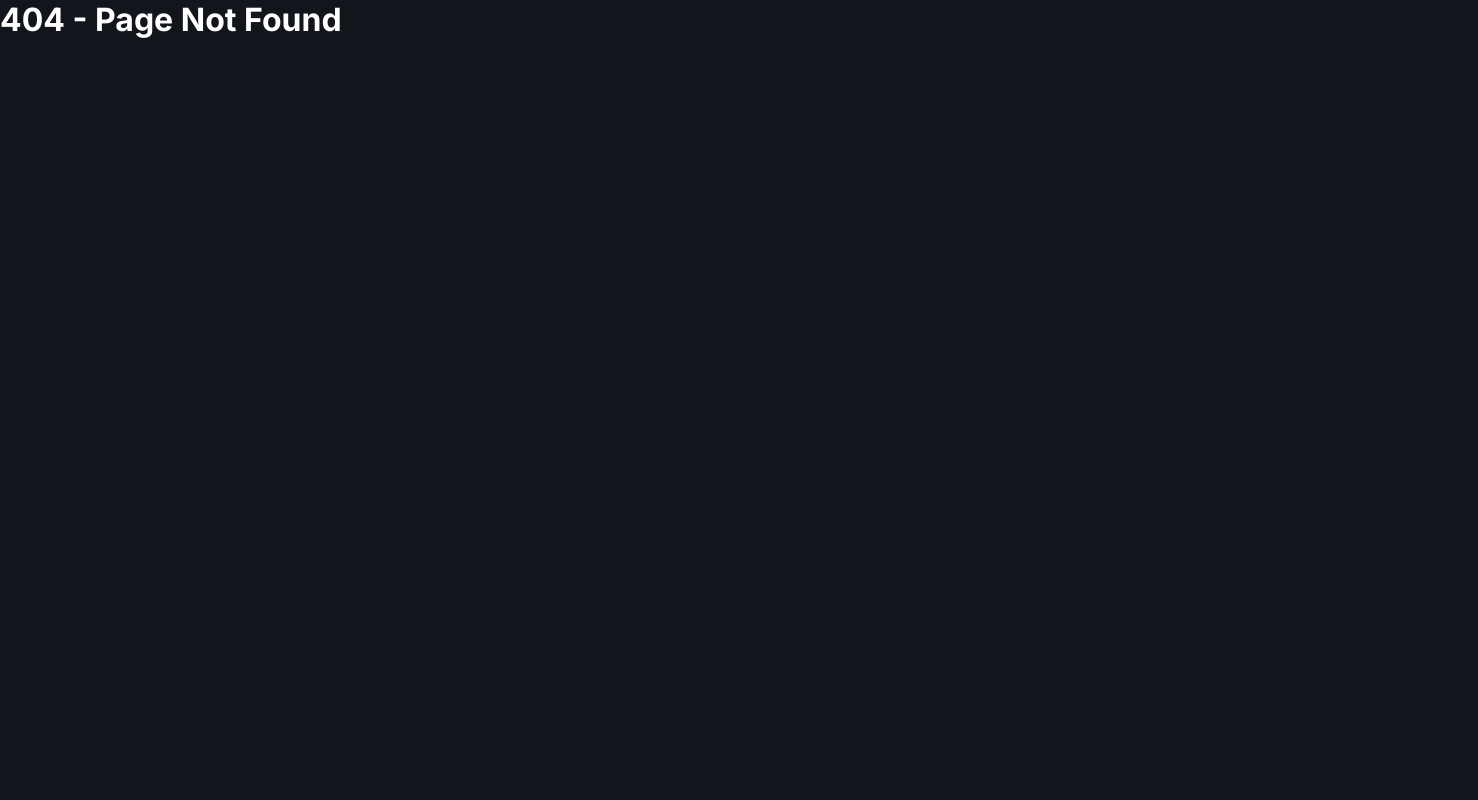
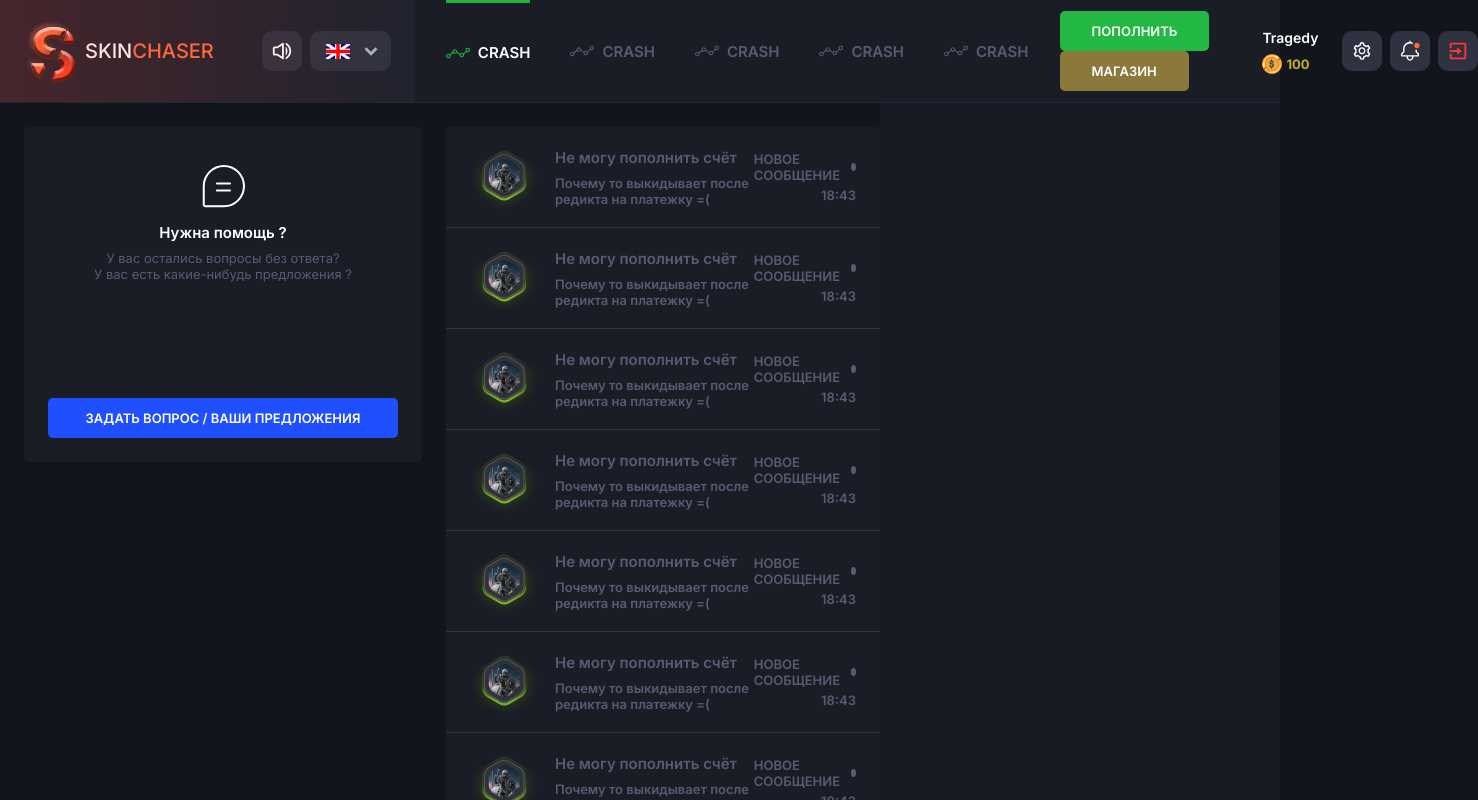
Before and after one commit to alien-devs/skinchaser, a Next.js app: page /support in a window 1280 px wide. Before the commit this address had no page. Shown: the whole page, 1478 px wide, since content can reach past the window. Built offline with nearby package versions, Linux system fonts and the light colour scheme.

Commit message:
support page

```diff
--- a/pages/faq/index.js
+++ b/pages/faq/index.js
@@ -1,4 +1,3 @@
-import React from "react"
 import MainLayout from "../../components/MainLayout"
 
 const Faq = () => {
--- a/pages/history/index.js
+++ b/pages/history/index.js
@@ -1,4 +1,3 @@
-import React from "react"
 import MainLayout from "../../components/MainLayout"
 
 const History = () => {
--- a/pages/profile/index.js
+++ b/pages/profile/index.js
@@ -1,4 +1,3 @@
-import React from "react";
 import MainLayout from "../../components/MainLayout";
 
 const Profile = () => {
--- /dev/null
+++ b/pages/support/index.js
@@ -0,0 +1,93 @@
+import MainLayout from "../../components/MainLayout";
+
+const Support = () => {
+	const supportItems = [
+		{
+			title: "Не могу пополнить счёт",
+			text: "Почему то выкидывает после редикта на платежку =(",
+			imgUrl: "/img/support/logo.png",
+		},
+		{
+			title: "Не могу пополнить счёт",
+			text: "Почему то выкидывает после редикта на платежку =(",
+			imgUrl: "/img/support/logo.png",
+		},
+		{
+			title: "Не могу пополнить счёт",
+			text: "Почему то выкидывает после редикта на платежку =(",
+			imgUrl: "/img/support/logo.png",
+		},
+		{
+			title: "Не могу пополнить счёт",
+			text: "Почему то выкидывает после редикта на платежку =(",
+			imgUrl: "/img/support/logo.png",
+		},
+		{
+			title: "Не могу пополнить счёт",
+			text: "Почему то выкидывает после редикта на платежку =(",
+			imgUrl: "/img/support/logo.png",
+		},
+		{
+			title: "Не могу пополнить счёт",
+			text: "Почему то выкидывает после редикта на платежку =(",
+			imgUrl: "/img/support/logo.png",
+		},
+		{
+			title: "Не могу пополнить счёт",
+			text: "Почему то выкидывает после редикта на платежку =(",
+			imgUrl: "/img/support/logo.png",
+		},
+		{
+			title: "Не могу пополнить счёт",
+			text: "Почему то выкидывает после редикта на платежку =(",
+			imgUrl: "/img/support/logo.png",
+		},
+	];
+
+	return (
+		<MainLayout>
+			<div className="support_page">
+				<div className="support_left">
+					<img src="/img/support/support_message.svg" alt="" />
+					<h2 className="support_left_title">Нужна помощь ?</h2>
+					<p className="support_left_text">
+						У вас остались вопросы без ответа?
+						<br /> У вас есть какие-нибудь предложения ?
+					</p>
+					{<div></div>}
+					<button className="support_left_btn">
+						ЗАДАТЬ ВОПРОС / ВАШИ ПРЕДЛОЖЕНИЯ
+					</button>
+				</div>
+				<div className="support_right">
+					{supportItems.map((item, key) => (
+						<div>
+							<div className="support_card">
+								<div className="support_card_left">
+									<img src={item.imgUrl} alt="" />
+									<div className="support_card_column">
+										<h2 className="support_card_theme">
+											{item.title}
+										</h2>
+										<h2 className="support_card_text">
+											{item.text}
+										</h2>
+									</div>
+								</div>
+								<div className="support_card_column">
+									<h2 className="support_card_state">
+										Новое сообщение <div></div>
+									</h2>
+									<h2 className="support_card_time">18:43</h2>
+								</div>
+							</div>
+                            <div className="support_line"></div>
+						</div>
+					))}
+				</div>
+			</div>
+		</MainLayout>
+	);
+};
+
+export default Support;
--- a/styles/main.scss
+++ b/styles/main.scss
@@ -1,6 +1,7 @@
 @import "history.scss";
 @import "faq.scss";
 @import "profile.scss";
+@import "support.scss";
 
 * {
     margin: 0;
--- /dev/null
+++ b/styles/support.scss
@@ -0,0 +1,114 @@
+.support_page {
+	display: grid;
+	grid-template-columns: 398px auto;
+	grid-column-gap: 24px;
+}
+
+.support_left {
+	padding: 32px 24px 24px 24px;
+	height: 335px;
+	background: #1a1d26;
+	border-radius: 5px;
+	display: flex;
+	flex-direction: column;
+	align-items: center;
+	text-align: center;
+}
+.support_left img {
+	margin-bottom: 8px;
+}
+.support_left_title {
+	font-size: 15px;
+	font-weight: 600;
+	margin-bottom: 8px;
+}
+.support_left_text {
+	font-size: 13px;
+	color: #575c74;
+	line-height: 16px;
+}
+
+.support_left_btn {
+	margin-top: auto;
+	width: 100%;
+	background: #204ffe;
+	border: none;
+	border-radius: 5px;
+	color: #fff;
+	font-size: 13px;
+	font-weight: 600;
+	padding: 12px 0;
+	cursor: pointer;
+}
+
+.support_card {
+	display: flex;
+	justify-content: space-between;
+	align-items: center;
+	padding: 0 24px;
+	height: 100px;
+}
+.support_card:first-child {
+	border-top-right-radius: 5px;
+	border-top-left-radius: 5px;
+}
+.support_right {
+    padding-bottom: 121px;
+    border-radius: 5px;
+    background: #1a1d26;
+}
+
+.support_card:nth-child(n + 2) {
+	width: 100%;
+}
+.support_card_left {
+	display: flex;
+	align-items: center;
+}
+
+.support_line {
+	height: 1px;
+	width: 100%;
+	background: #31343c;
+}
+.support_card_left img {
+	margin-right: 16px;
+}
+.support_card_theme {
+	margin-bottom: 8px;
+	font-size: 15px;
+	font-weight: 600;
+	color: #575c74;
+}
+.support_card_text {
+	color: #575c74;
+	font-weight: 600;
+	font-size: 13px;
+}
+.support_card_state {
+	text-transform: uppercase;
+	color: #575c74;
+	font-size: 13px;
+	display: flex;
+	align-items: center;
+	font-weight: 600;
+	margin-bottom: 4px;
+	& div {
+		height: 8px;
+		width: 8px;
+		background: #575c74;
+		border-radius: 50%;
+		margin-left: 8px;
+	}
+}
+
+.support_card_time {
+	color: #575c74;
+	font-weight: 600;
+	font-size: 13px;
+	margin-left: auto;
+}
+.support_card_column {
+	display: flex;
+	flex-direction: column;
+}
```
Also changed, not shown: public/img/support/logo.png (added), public/img/support/support_message.svg (added).
